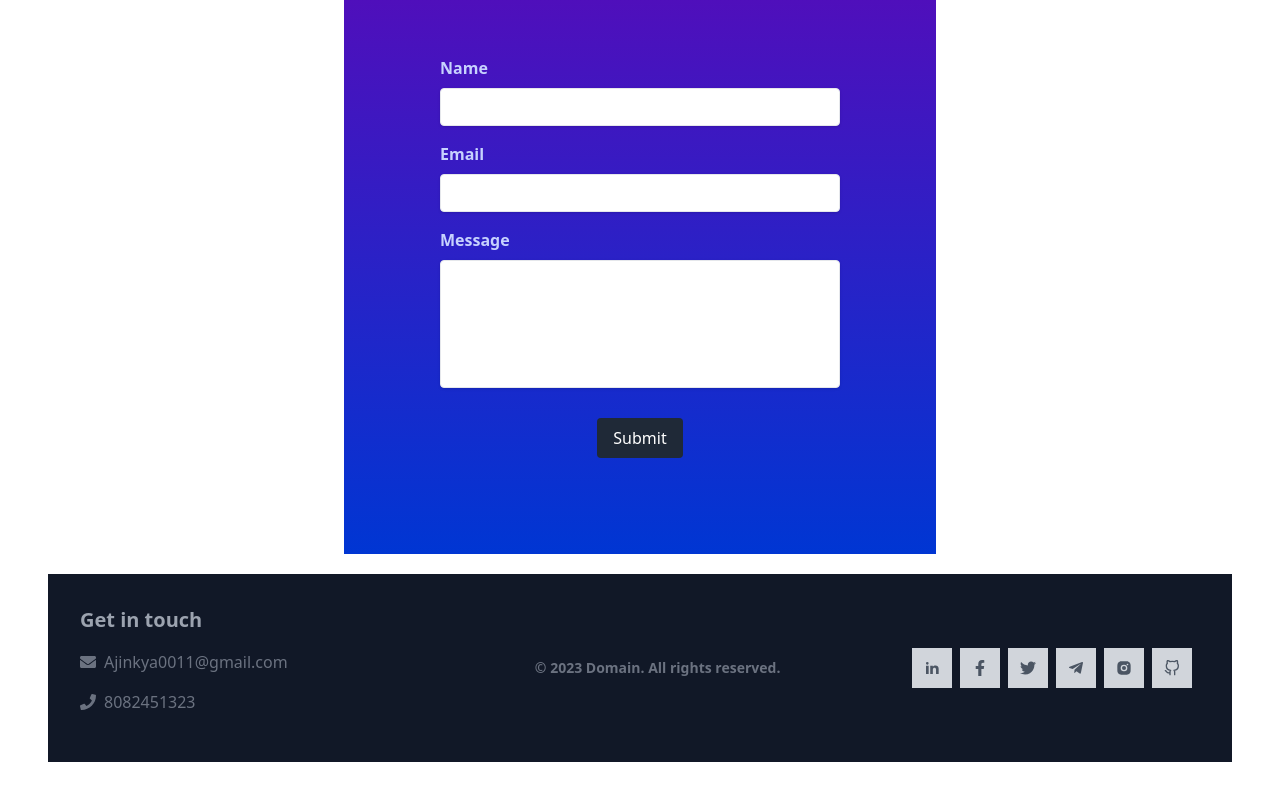
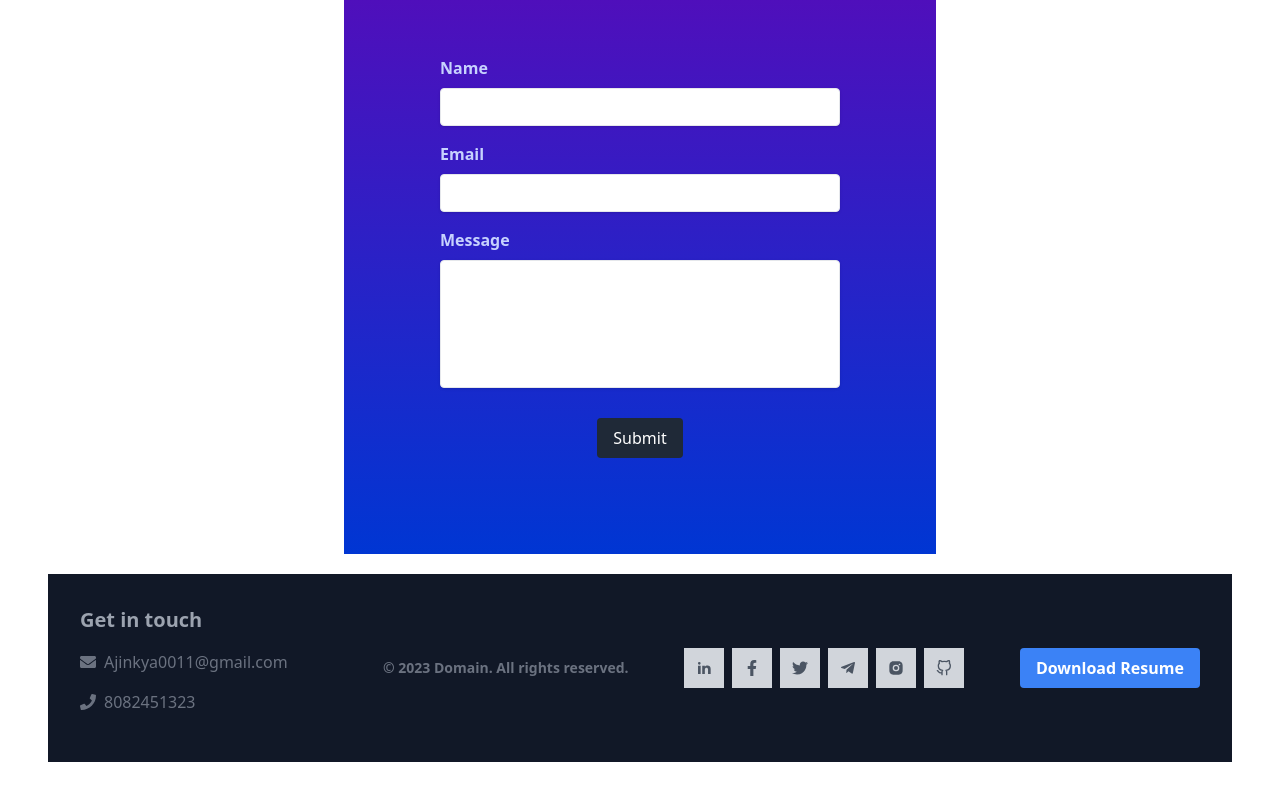
Before and after one commit to Ajinkya-Bhilare-au50/portfolio, a React (Create React App) app: page / in a window 1280 px wide. Shown: the part 5172-5972 px from the top of the page. Built offline with nearby package versions, Linux system fonts and the light colour scheme.

Commit message:
Download

```diff
--- a/src/App.js
+++ b/src/App.js
@@ -15,6 +15,7 @@ import ShowHideDiv from "./components/ShowHideDiv";
 import Footer from "./components/Footer";
 import RollingDivs from "./components/RollingDivs";
 
+
 function App() {
   return (
     <div className="p-5 sm:flex-wrap md:flex-wrap lg:flex-wrap  max-w-full lg:p-12">
@@ -29,6 +30,7 @@ function App() {
       <Slider2 />
       <ScrollToTopButton />
       <ContactUs />
+
       {/* <RollingDivs/> */}
       <Footer />
     </div>
--- a/src/components/Footer.js
+++ b/src/components/Footer.js
@@ -3,6 +3,7 @@ import React from "react";
 import { FaEnvelope, FaPhone} from "react-icons/fa";
 
 import Socialicons from "./Socialicons";
+import ResumeButton from "./ResumeButton";
 
 
 const Footer = () => {
@@ -33,6 +34,7 @@ const Footer = () => {
           </p>
         </div>
         <Socialicons />
+        <ResumeButton/>
       </div>
     </section>
   );
--- /dev/null
+++ b/src/components/ResumeButton.js
@@ -0,0 +1,21 @@
+import React from "react";
+
+const ResumeButton = () => {
+  const handleDownload = () => {
+    const resumeUrl =
+      "https://drive.google.com/uc?export=download&id=1Ce3KZWfuDI5-SqmjqqDabxQ4mv3jiuHb";
+
+    window.location.href = resumeUrl;
+  };
+
+  return (
+    <button
+      className="bg-blue-500 hover:bg-blue-700 text-white font-bold py-2 px-4 rounded"
+      onClick={handleDownload}
+    >
+      Download Resume
+    </button>
+  );
+};
+
+export default ResumeButton;
```
